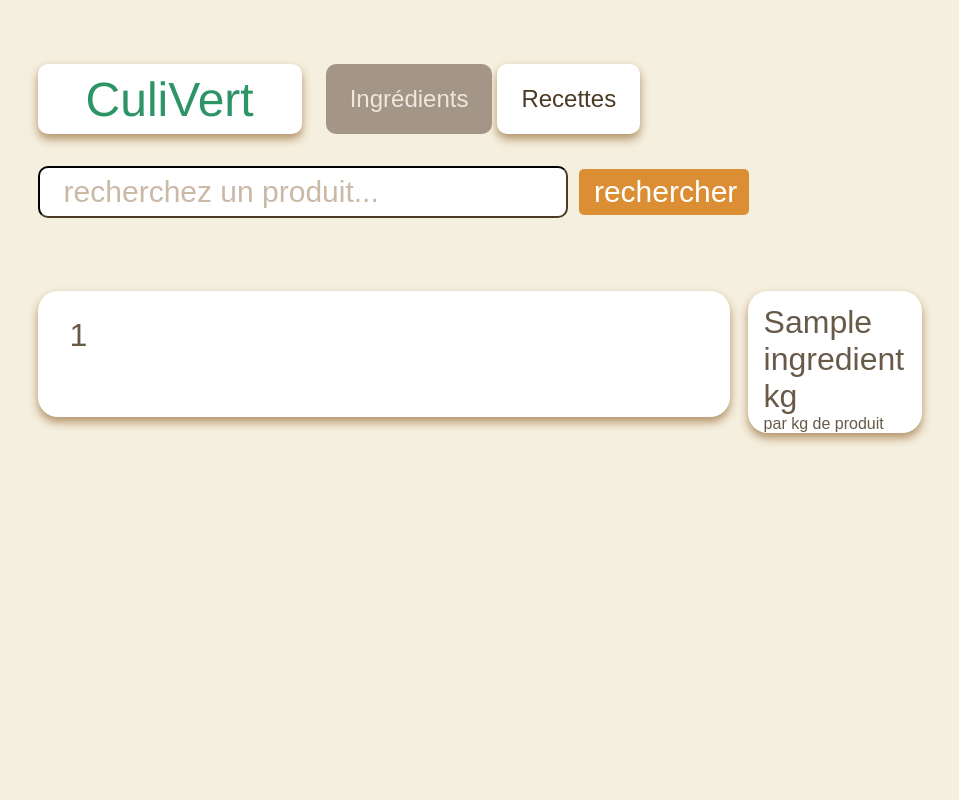
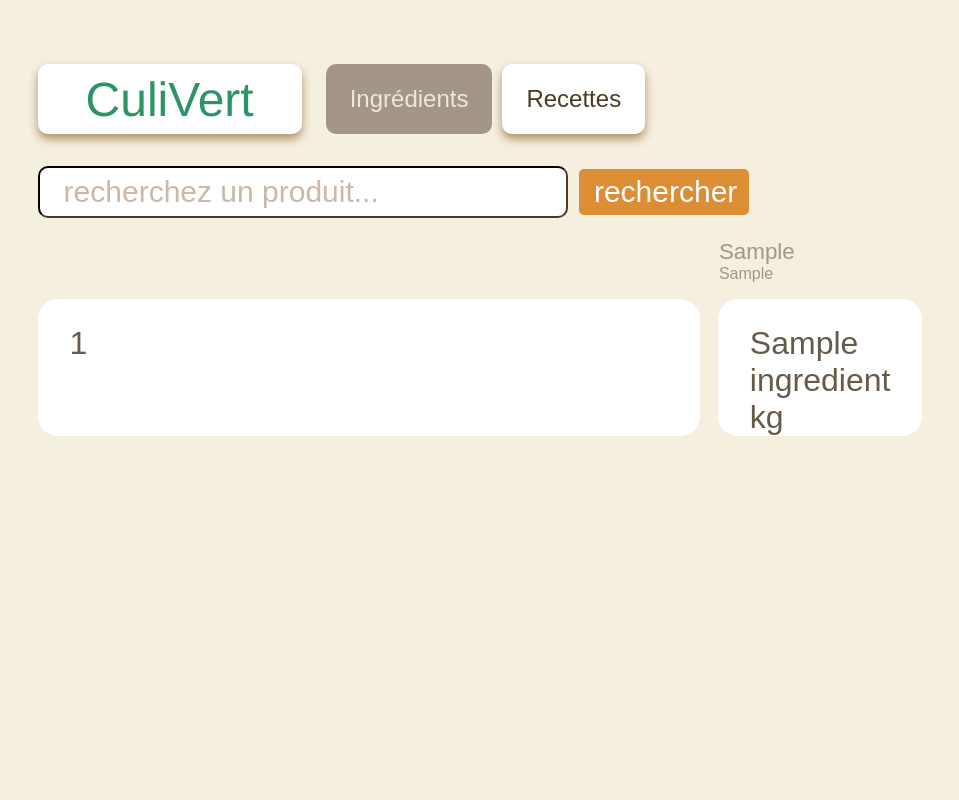
Before and after one commit to fusetim/PPII1, a Flask app: template backend/templates/result_ingredients.html in a window 1280 px wide. Shown: the whole page, without its empty margins (160-1119 px from the left). Run offline with Flask 3, Linux system fonts and the light colour scheme; the template is opened without the code that fills it: most values are stand-ins (such as "Sample title", 1, 10 or a date in 2020).

Commit message:
la page result_ingredients est al dente

```diff
--- a/backend/app.py
+++ b/backend/app.py
@@ -59,7 +59,7 @@ def result_ingredients():
                 text(f"SELECT name, co2 FROM ingredients WHERE normalized_name LIKE '%{normalized_query}%'")
             ).all()
     if search == "":
-        return render_template("result_ingredients.html", data=data, search=search, message=" ")
+        return render_template("result_ingredients.html", data=data, search=search, m1="", m2="")
 
     elif codes == [] and other == []:
         return render_template("no_result_ingredients.html", search=search)
@@ -81,7 +81,7 @@ def result_ingredients():
                     data.insert(0, r)
         data.sort()
 
-        return render_template("result_ingredients.html", data=data[:30], search=search, message="équivalent co2 :")
+        return render_template("result_ingredients.html", data=data[:30], search=search, m1="équivalent co2 :", m2="(par kg de produit)")
 
 
 @app.route("/search_recipes")
--- a/backend/static/css/style.css
+++ b/backend/static/css/style.css
@@ -1,3 +1,7 @@
+html{
+    background-color: #f5efdf;
+}
+
 .structure{
     margin-top: 2em;
     font-family: 'Arial';
@@ -99,24 +103,33 @@ body {
     border-radius: 20px;
     padding: 0.8em 1em 0.8em 1em;
     color: #685a49;
-    box-shadow: 0px 5px 10px #b09066;
     background-color: #fff;
     margin-bottom: 1em;
 }
 .score_ingredient{
-    flex-direction: column;
     width: 20%;
     margin-left: 2%;
     display: flex;
     border-radius: 20px;
     padding: 0.8em 1em 0em 1em;
     color: #685a49;
-    box-shadow: 0px 5px 10px #b09066;
     background-color: #fff;
     margin-bottom: 1em;
+    font-size: 2em;
 }
-.score{
-    font-size: 2em;
+.message{
+    display: flex;
+    flex-direction: column;
+    margin-left: 77%;
+    margin-bottom: 1em;
+    color: #a39687;
+}
+.m1{
+    margin: 0;
+    font-size: 1.4em;
+}
+.m2{
+    margin: 0;
 }
 .row_recipe{
     font-size: 2em;
@@ -152,7 +165,7 @@ nav {
     color: #4b3a24;
     text-decoration: none;
     box-shadow: 0px 5px 10px #b09066;
-    margin-right: 5px;
+    margin-right: 10px;
     align-items: center;
 }
 .tab:active{
@@ -166,7 +179,7 @@ nav {
     color: #4b3a24;
     text-decoration: none;
     box-shadow: none;
-    margin-right: 5px;
+    margin-right: 10px;
     align-items: center;
 }
 .currenttab {
@@ -180,7 +193,7 @@ nav {
     color: #eee7de;
     text-decoration: none;
     box-shadow: none;
-    margin-right: 5px;
+    margin-right: 10px;
     align-items: center;
 
 }
@@ -191,8 +204,10 @@ nav {
     margin-top: 3em;
 }
 .about {
+
     color: #4b3a24;
     font-size: 1.5em;
+    text-align: justify;
 }
 .header {
     font-size: 3em;
--- a/backend/templates/result_ingredients.html
+++ b/backend/templates/result_ingredients.html
@@ -17,17 +17,17 @@
                     <input type="text" value="{{search}}" placeholder="recherchez un produit..." name="search" required>
                     <input type="submit" value="rechercher">
                 </form>
-                <br><br>
+
                 <!-- message est soit "" soit "equivalent co2" (sert à effacer  le message si on a aucune recherche en cours)-->
-                <p>{{message}}</p>
+                <div class="message">
+                    <p class=m1>{{m1}}</p>
+                    <p class="m2">{{m2}}</p>
+                </div>
                 {% for ingredient in data %}
                 <div class="affichage">
                     <div class="row_ingredient">
                         <div class="ingredient_name">{{ingredient[0]}}</div>
-                        <div class="score_ingredient">
-                            <div class="score">{{ingredient[1]}} kg</div>
-                            <div>par kg de produit</div>
-                        </div>
+                        <div class="score_ingredient">{{ingredient[1]}} kg</div>
                     </div>
                 </div>
                 {%endfor%}
```
